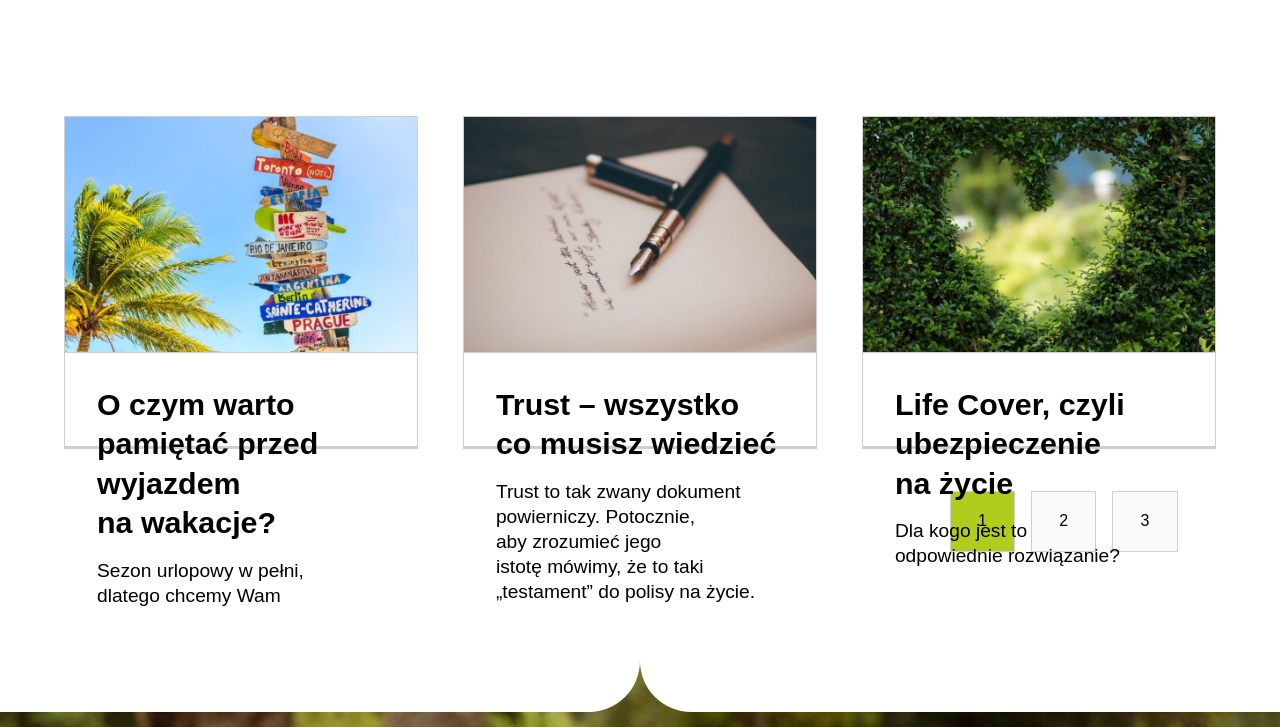
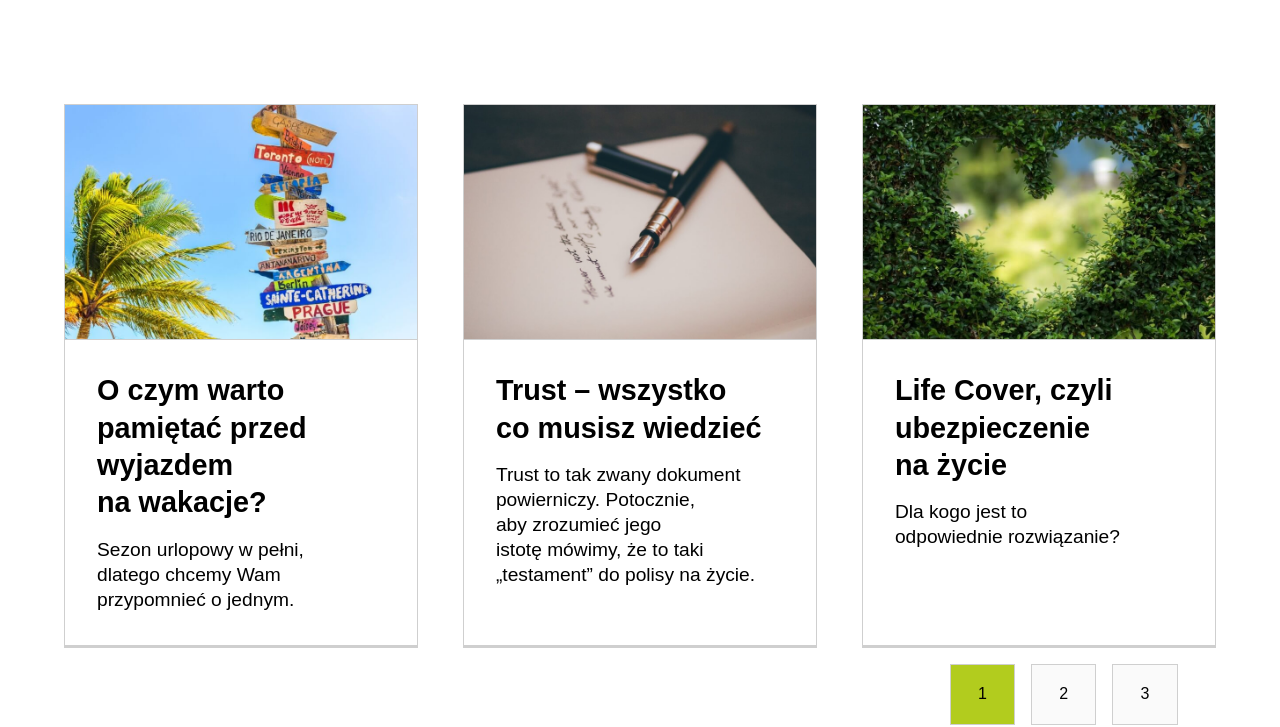
Before and after one commit to TZ-fn/MyClover, a React (Vite) app: page / in a window 1280 px wide. Shown: the part 2416-3143 px from the top of the page. Built offline with nearby package versions, Linux system fonts and the light colour scheme; a web font is replaced by a local one.

Commit message:
fix: fix text overflow from posts' miniatures, improve the styling

```diff
--- a/src/components/ImageDivider/ImageDivider.module.scss
+++ b/src/components/ImageDivider/ImageDivider.module.scss
@@ -1,7 +1,7 @@
 .imageDivider {
   position: relative;
   width: 100%;
-  height: 8vw;
+  height: 5vw;
   background-color: transparent;
 
   &::before,
--- a/src/components/PostsGallery/PostsGallery.module.scss
+++ b/src/components/PostsGallery/PostsGallery.module.scss
@@ -1,10 +1,10 @@
 .postsGalleryContainer {
   width: 100%;
-  min-height: 33vw;
+  min-height: 35vw;
   display: flex;
   flex-direction: column;
   justify-content: flex-start;
-  margin: 8vw 0 2rem 0;
+  margin: 7vw 0 2rem 0;
 }
 
 .postsGallery {
@@ -17,6 +17,7 @@
     flex-direction: column;
     align-items: center;
     justify-content: center;
+    gap: 7vw;
   }
 }
 
@@ -25,6 +26,7 @@
   gap: 1rem;
   margin: 2vw 8vw;
   margin-left: auto;
+  margin-top: auto;
 
   button {
     padding: 1.2rem 1.7rem;
--- a/src/components/PostsGallery/PostsGalleryItem/PostsGalleryItem.module.scss
+++ b/src/components/PostsGallery/PostsGalleryItem/PostsGalleryItem.module.scss
@@ -5,7 +5,7 @@
   cursor: pointer;
   transition: all 0.1s ease-in-out;
   max-width: 45rem;
-  height: 26vw;
+  min-height: 26vw;
   flex-grow: 1;
   flex-basis: 0;
 
@@ -32,11 +32,11 @@
 
 .descriptionHeader {
   margin-bottom: 1rem;
-  font-size: 1.9rem;
+  font-size: clamp(1.5rem, 5vw, 1.8rem);
   font-family: "AlegreyaSans", sans-serif;
 }
 
 .description {
   font-family: "Cabin", sans-serif;
-  font-size: 1.2rem;
+  font-size: clamp(1.1rem, 2vw, 1.2rem);
 }
```
